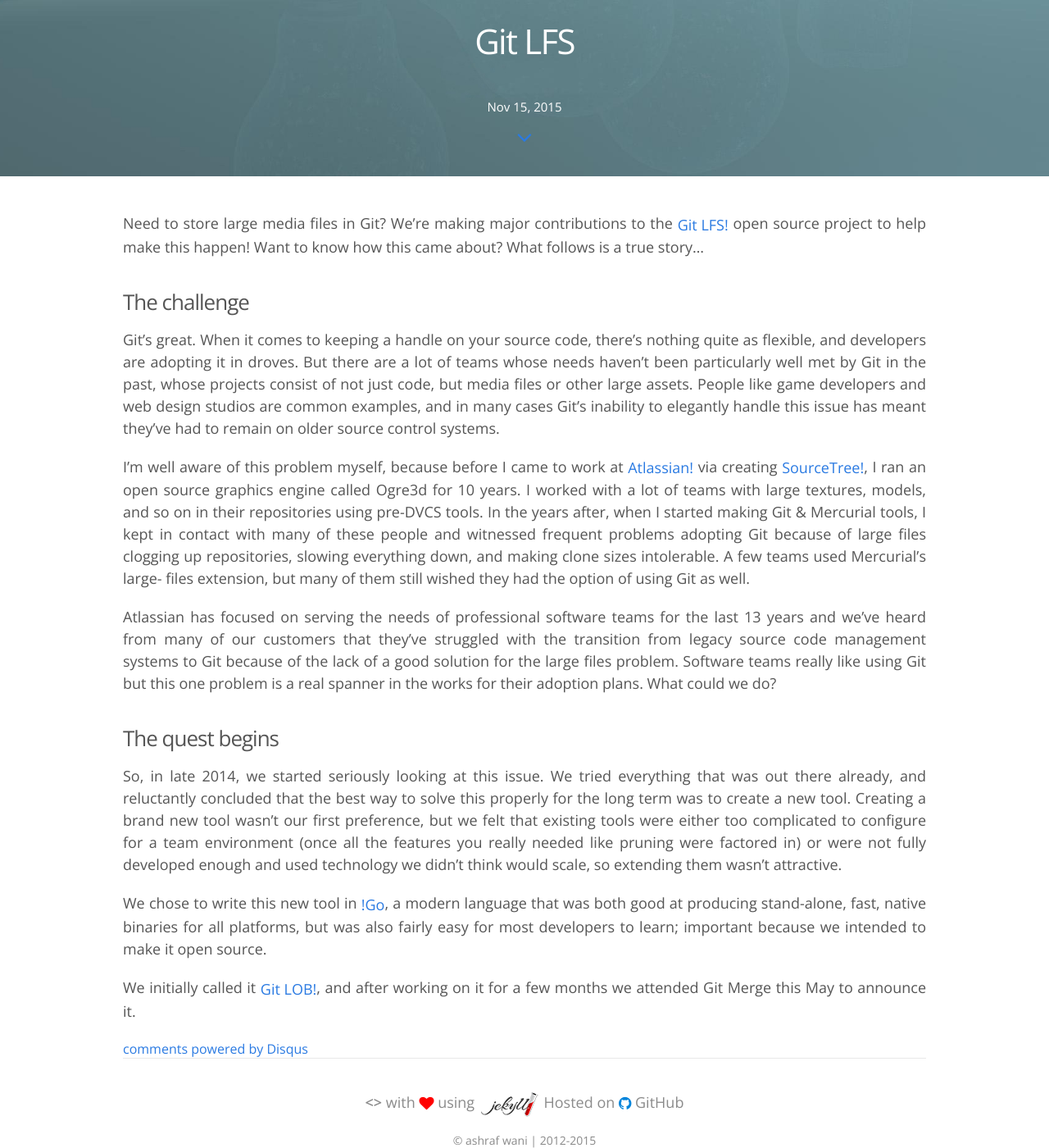
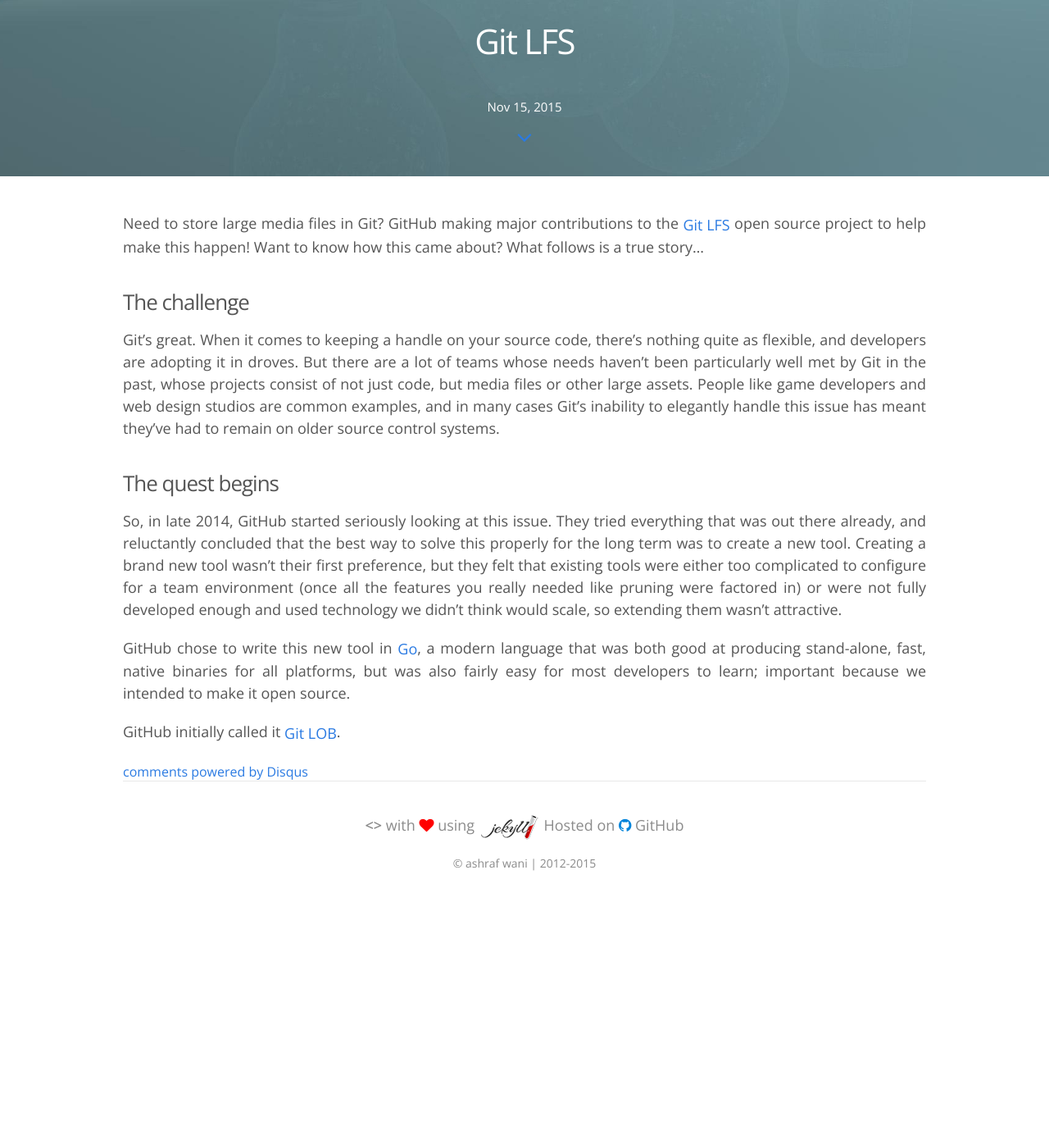
Before and after one commit to ashrafwani/ashrafwani.github.io, a Jekyll site: the page built from _posts/15-11-15-git-lfs.markdown, in a window 1280 px wide and 1400 px high, scrolled down 685 px. Shown: the whole window at 82% size. Built offline with Jekyll 4.4.1, drawn with Linux system fonts in a browser that asks for light colours; nearby versions of some CDN libraries; comment, search, counter and statistics services are not loaded; after the commit the page ends 1762 px from its top, so only the background shows below that.

Commit message:
Update 15-11-15-git-lfs.markdown

```diff
--- a/_posts/15-11-15-git-lfs.markdown
+++ b/_posts/15-11-15-git-lfs.markdown
@@ -5,30 +5,18 @@
 categories: Design
 ---
 
-Need to store large media files in Git? We’re making major contributions to the [Git LFS!](https://github.com/github/git-lfs) open source project to help make this happen!
+Need to store large media files in Git? GitHub making major contributions to the [Git LFS](https://github.com/github/git-lfs) open source project to help make this happen!
 Want to know how this came about? What follows is a true story…
 
 <h3>The challenge</h3>
-Git’s great. When it comes to keeping a handle on your source code, there’s nothing quite as flexible, and developers are adopting it in droves.
-But there are a lot of teams whose needs haven’t been particularly well met by Git in the past, whose projects consist of not just code,
-but media files or other large assets. People like game developers and web design studios are common examples,
-and in many cases Git’s inability to elegantly handle this issue has meant they’ve had to remain on older source control systems.
-
-I’m well aware of this problem myself, because before I came to work at [Atlassian!](http://www.atlassian.com/?utm_source=bb-blog&utm_medium=blog&utm_campaign=contributing-to-git-lfs) via creating [SourceTree!](https://www.sourcetreeapp.com/?utm_source=dac&utm_medium=blog&utm_campaign=contributing-to-git-lfs), I ran an open source graphics engine called Ogre3d for 10 years. I worked with a lot of teams with large textures, models, and so on in their repositories using pre-DVCS tools. In the years after, when I started making Git & Mercurial tools, I kept in contact with many of these people and witnessed frequent problems adopting Git because of large files clogging up repositories, slowing everything down, and making clone sizes intolerable. A few teams used Mercurial’s large- files extension, but many of them still wished they had the option of using Git as well.
-
-Atlassian has focused on serving the needs of professional software teams for the last 13 years and we’ve heard from many of our customers
-that they’ve struggled with the transition from legacy source code management systems to Git because of the lack of a good solution for the large files problem.
-Software teams really like using Git but this one problem is a real spanner in the works for their adoption plans.
-What could we do?
+Git’s great. When it comes to keeping a handle on your source code, there’s nothing quite as flexible, and developers are adopting it in droves. But there are a lot of teams whose needs haven’t been particularly well met by Git in the past, whose projects consist of not just code, but media files or other large assets. People like game developers and web design studios are common examples, and in many cases Git’s inability to elegantly handle this issue has meant they’ve had to remain on older source control systems.
 
 <h3>The quest begins</h3>
-So, in late 2014, we started seriously looking at this issue. We tried everything that was out there already,
+So, in late 2014, GitHub started seriously looking at this issue. They tried everything that was out there already,
 and reluctantly concluded that the best way to solve this properly for the long term was to create a new tool.
-Creating a brand new tool wasn’t our first preference, but we felt that existing tools were either too complicated
-to configure for a team environment (once all the features you really needed like pruning were factored in) or were
-not fully developed enough and used technology we didn’t think would scale, so extending them wasn’t attractive.
+Creating a brand new tool wasn’t their first preference, but they felt that existing tools were either too complicated to configure for a team environment (once all the features you really needed like pruning were factored in) or were not fully developed enough and used technology we didn’t think would scale, so extending them wasn’t attractive.
 
-We chose to write this new tool in [!Go](https://golang.org), a modern language that was both good at producing stand-alone, fast, native binaries for all platforms, but was also fairly easy for most developers to learn;
+GitHub chose to write this new tool in [Go](https://golang.org), a modern language that was both good at producing stand-alone, fast, native binaries for all platforms, but was also fairly easy for most developers to learn;
 important because we intended to make it open source.
 
-We initially called it [Git LOB!](https://github.com/atlassian/git-lob), and after working on it for a few months we attended Git Merge this May to announce it.
+GitHub initially called it [Git LOB](https://github.com/atlassian/git-lob).
```
